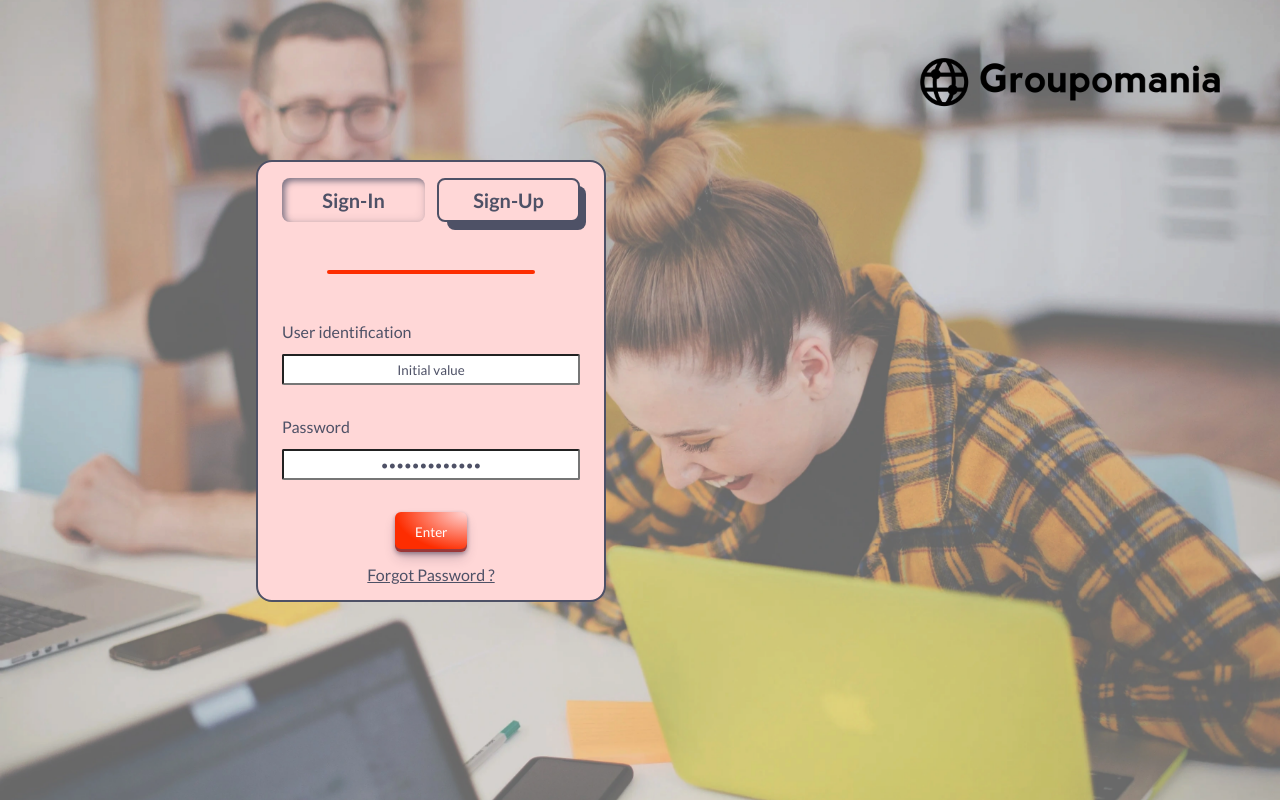
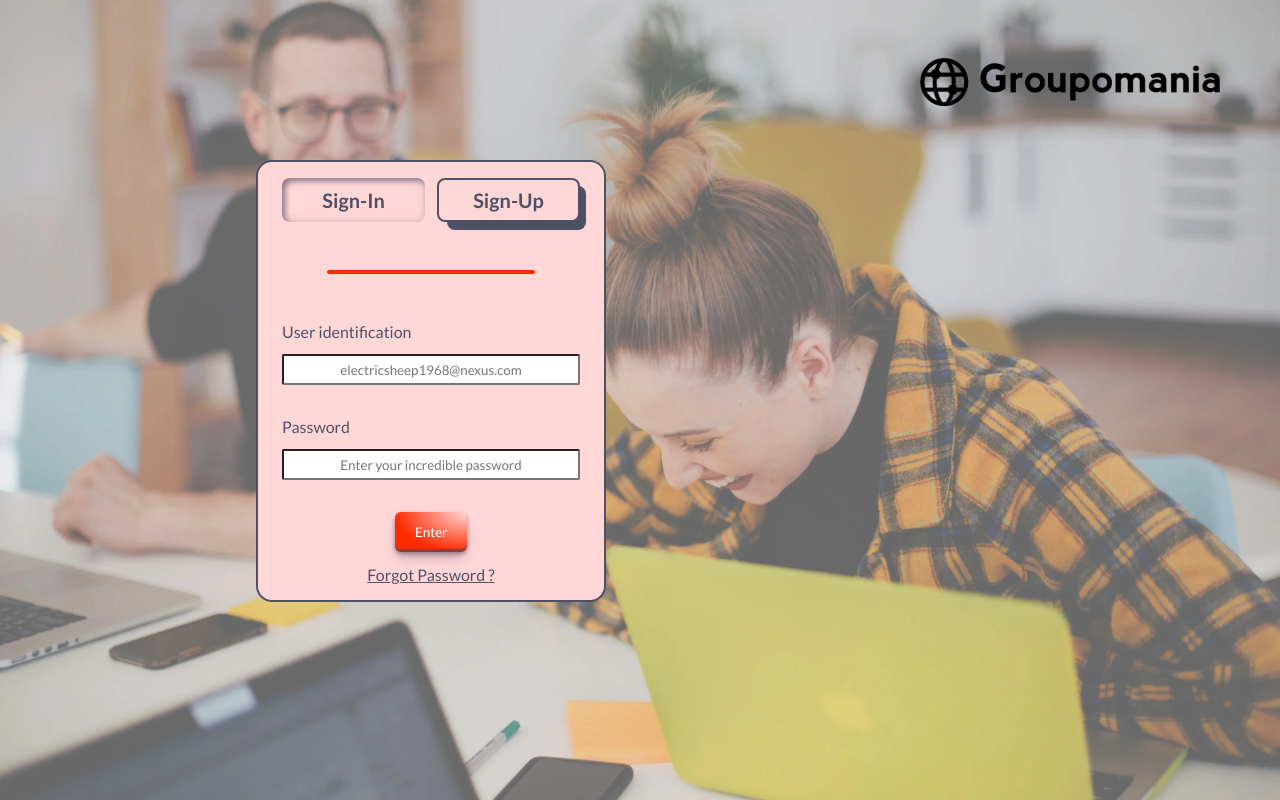
Before and after one commit to Nilyss/Groupomania, a React (Create React App) app in the folder front_end/: page / in a window 1280 px wide. Built offline with nearby package versions, Linux system fonts and the light colour scheme.

Commit message:
Front-end Fix Axios baseUrl
fix a typing error on Axios.defaults.baseURL line

```diff
--- a/front_end/src/components/form/signInModal.jsx
+++ b/front_end/src/components/form/signInModal.jsx
@@ -6,7 +6,7 @@ import Axios from 'axios'
 //css
 import './_forms.scss'
 
-Axios.defaults.baseURL = 'http:://localhost:8000/api'
+Axios.defaults.baseURL = 'http://localhost:8000/api'
 
 export default function SignInModal() {
   const { toggleModals, modalState } = useContext(UserContext)
@@ -60,7 +60,6 @@ export default function SignInModal() {
                     User identification
                   </label>
                   <input
-                    defaultValue="Initial value"
                     ref={addInputs}
                     name="mail"
                     required
@@ -75,7 +74,6 @@ export default function SignInModal() {
                     Password
                   </label>
                   <input
-                    defaultValue="Initial value"
                     ref={addInputs}
                     name="password"
                     required
--- a/front_end/src/components/form/signUpModal.jsx
+++ b/front_end/src/components/form/signUpModal.jsx
@@ -5,11 +5,7 @@ import Axios from 'axios'
 // css
 import './_forms.scss'
 
-Axios.defaults.baseURL = 'http:://localhost:8000/api'
-
-// Axios.defaults.headers.post['Content-Type'] = 'application/json'
-// Axios.defaults.timeout = 6000
-// Axios.defaults.withCredentials = false
+Axios.defaults.baseURL = 'http://localhost:8000/api'
 
 export default function SignUpModal() {
   const { toggleModals, modalState } = useContext(UserContext)
```
